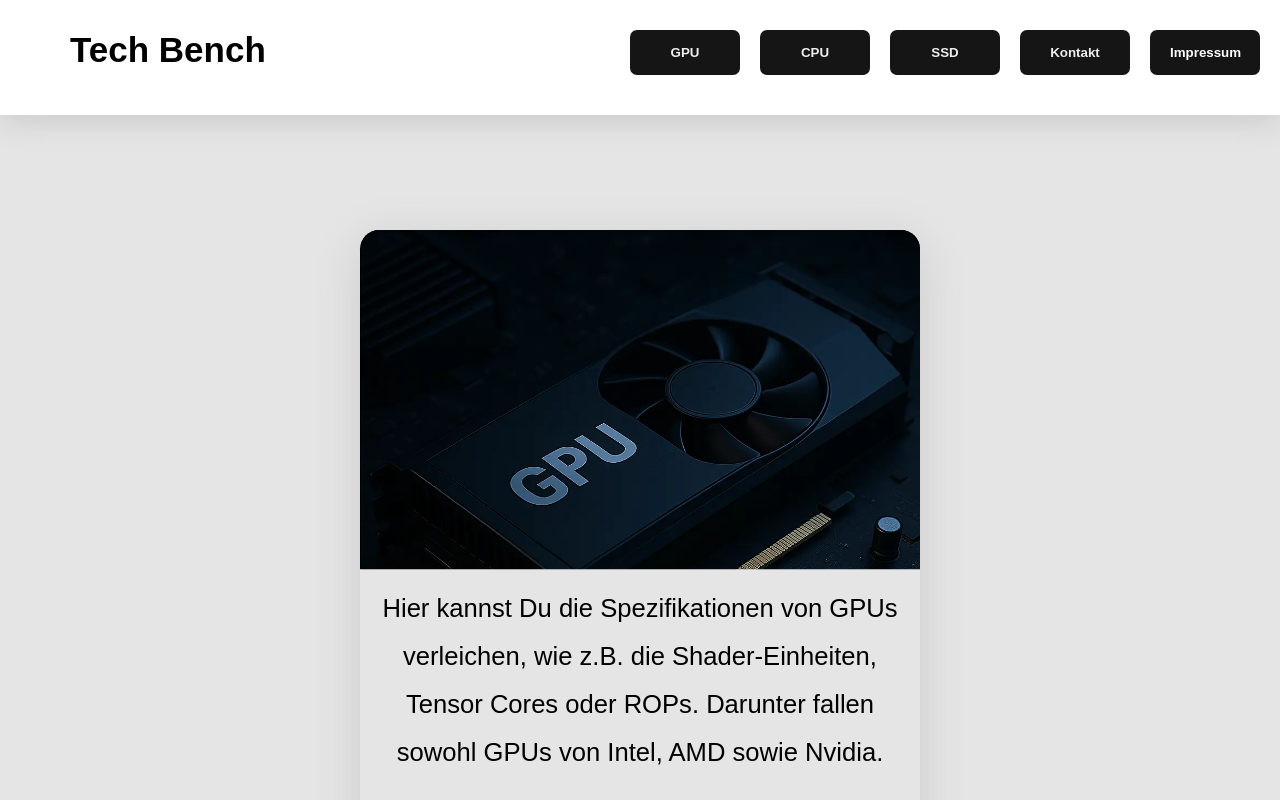
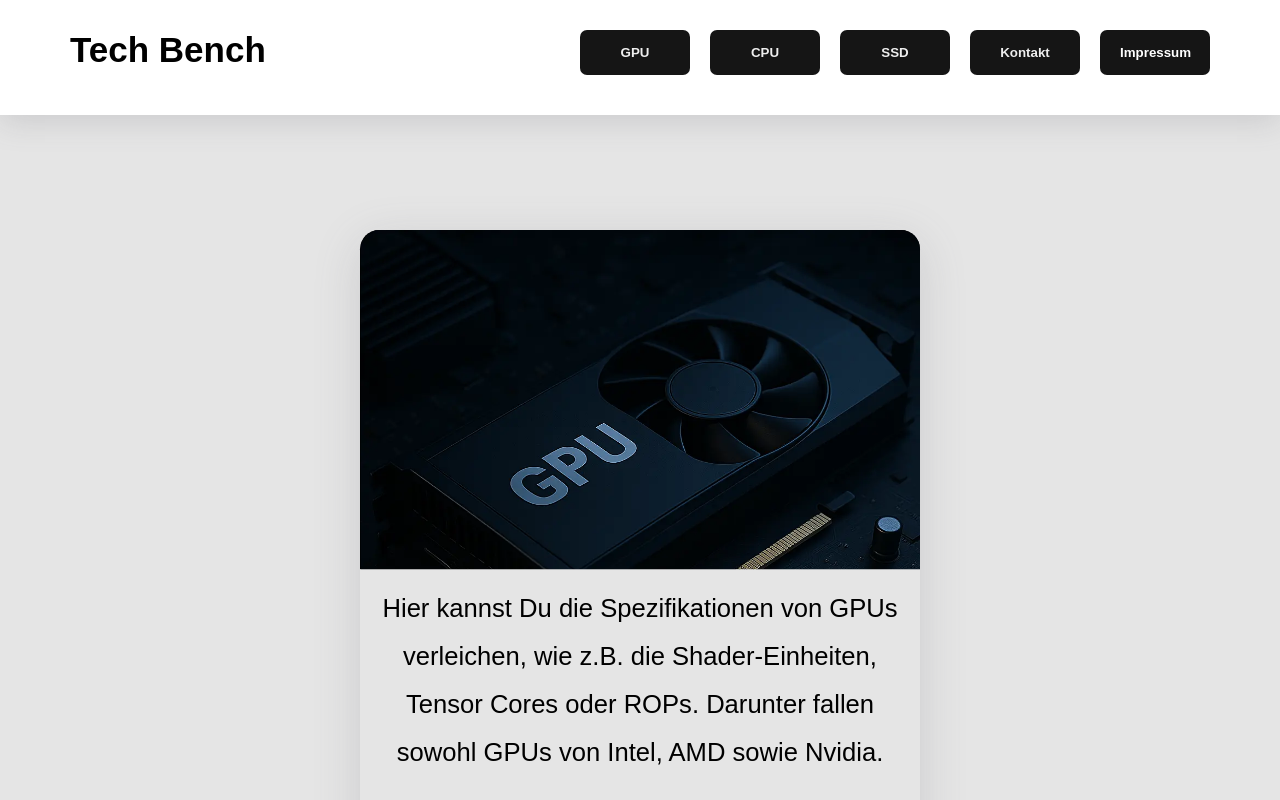
Before and after one commit to DAbel312/ComputerSpecsSite, a Vue app in the folder FrontEnd_SpecsBenchmark/: page / in a window 1280 px wide. Shown: the top 800 px of the page. Built offline with nearby package versions, Linux system fonts and the light colour scheme; no server answers.

Commit message:
Header correction

```diff
--- a/FrontEnd_SpecsBenchmark/src/components/MainHeader.vue
+++ b/FrontEnd_SpecsBenchmark/src/components/MainHeader.vue
@@ -131,6 +131,8 @@
   display: grid;
   grid-template-rows: 1fr;
   grid-template-columns: 1fr 1fr 1fr 1fr 1fr;
+  justify-items: end;
+  margin-right: 50px;
   gap: 20px;
 }
 
@@ -155,7 +157,7 @@
   display: none;
 }
 
-@media (max-width: 970px) {
+@media (max-width: 1000px) {
   #responsive-header .navdiv {
     display: grid;
     grid-template-columns: 1fr auto;
```
